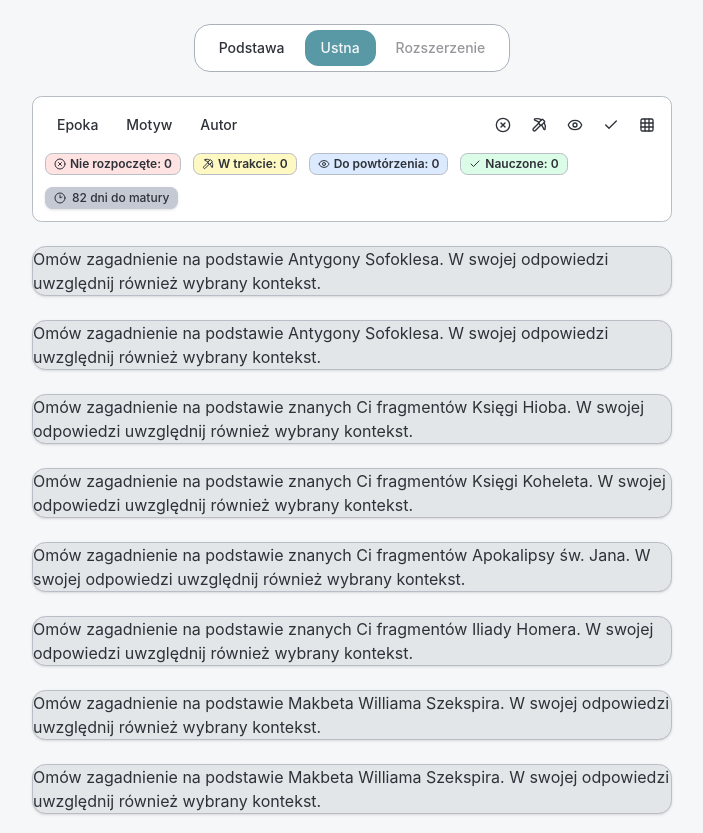
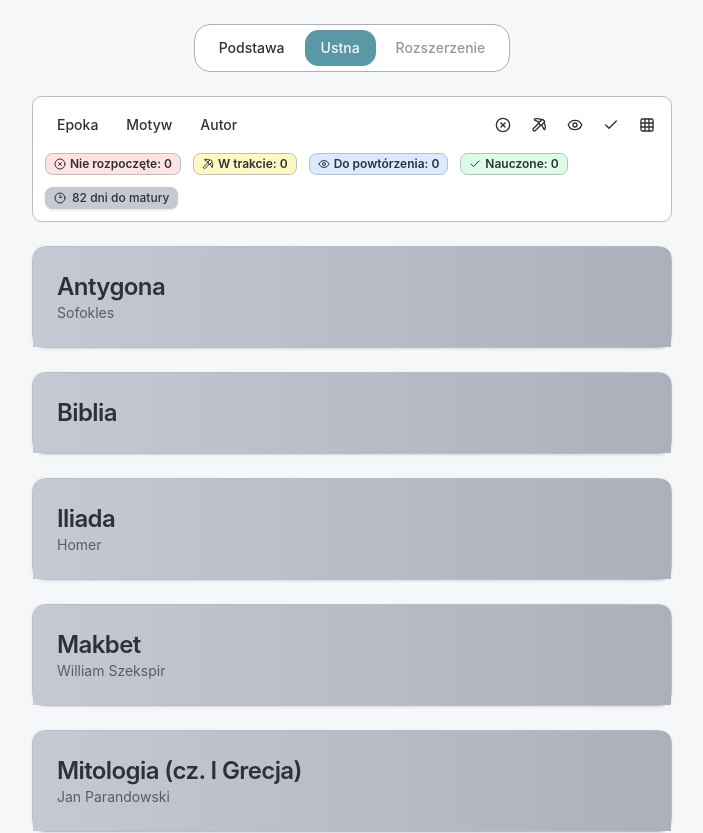
Before and after one commit to pawelz00/matura-check, a React (Vite) app: page /questions in a window 1280 px wide. Shown: the top 833 px of the page, without its empty margins (288-991 px from the left). Built offline with nearby package versions, Linux system fonts and the light colour scheme.

Commit message:
feat: question card wip

```diff
--- /dev/null
+++ b/src/components/question-card/card-header.tsx
@@ -0,0 +1,15 @@
+import { CardHeader, CardTitle } from "@/components/ui/card.tsx";
+import { QuestionsData } from "@/components/question-cards.tsx";
+
+export default function CardHead({ item }: { item: QuestionsData }) {
+  return (
+    <CardHeader className="rounded-t-lg bg-gradient-to-r from-primary to-secondary">
+      <div className="flex items-center justify-between">
+        <div className="space-y-0.1">
+          <CardTitle className="text-2xl font-serif">{item.title}</CardTitle>
+          <p className="text-sm text-secondary-foreground/70">{item.author}</p>
+        </div>
+      </div>
+    </CardHeader>
+  );
+}
--- a/src/components/question-card/single-card.tsx
+++ b/src/components/question-card/single-card.tsx
@@ -1,14 +1,15 @@
-import { Question } from "@/data/data.ts";
 import { Card } from "@/components/ui/card.tsx";
+import CardHead from "@/components/question-card/card-header.tsx";
+import { QuestionsData } from "@/components/question-cards.tsx";
 
 type SingleCardProps = {
-  item: Question;
+  item: QuestionsData;
 };
 
 export default function SingleCard({ item }: SingleCardProps) {
   return (
     <Card className="w-full h-full transition-all hover:shadow-lg">
-      {item.question}
+      <CardHead item={item} />
     </Card>
   );
 }
--- a/src/components/question-cards.tsx
+++ b/src/components/question-cards.tsx
@@ -2,10 +2,28 @@ import { useDataStore } from "@/store/useDataStore";
 import { useFiltersStore } from "@/store/useFiltersStore";
 import { cn } from "@/lib/utils.ts";
 import SingleCard from "@/components/question-card/single-card.tsx";
+import { Questions } from "@/data/data.ts";
+
+export type QuestionsData = {
+  id: number;
+  title: string;
+  author: string | null;
+  questions: Questions;
+};
 
 export default function QuestionCards() {
-  const { questionsData } = useDataStore();
+  const { data } = useDataStore();
   const { view } = useFiltersStore();
+
+  const questionsData: QuestionsData[] = data
+    .filter((el) => el.questions)
+    .map((el) => ({
+      id: el.id,
+      title: el.title,
+      author: el.author,
+      questions: el.questions,
+    }))
+    .flat();
 
   const classNames = {
     grid: "grid grid-cols-2 gap-6",
@@ -14,9 +32,7 @@ export default function QuestionCards() {
 
   return (
     <main className={cn("w-full mt-6 items-center", classNames[view])}>
-      {questionsData.map((item) => (
-        <SingleCard key={item.id} item={item} />
-      ))}
+      {questionsData?.map((item) => <SingleCard key={item.id} item={item} />)}
     </main>
   );
 }
--- a/src/data/data.ts
+++ b/src/data/data.ts
@@ -17,7 +17,7 @@ export type Item = {
     url: string;
     type?: "video" | "article";
   }[];
-  questions: Questions | null;
+  questions: Questions;
 };
 
 export type Items = Item[];
--- a/src/store/useDataStore.ts
+++ b/src/store/useDataStore.ts
@@ -1,11 +1,10 @@
 import { create } from "zustand";
-import { appData, Items, Questions } from "@/data/data.ts";
+import { appData, Items } from "@/data/data.ts";
 
 export type Status = "inProgress" | "learned" | "review" | "notStarted";
 
 export interface DataStore {
   data: Items;
-  questionsData: Questions;
   groupedData: Record<string, Items> | null;
   groupBy: "author" | "period" | "motive" | null;
   groupByField: (field: "author" | "period" | "motive" | null) => void;
@@ -23,14 +22,6 @@ export const useDataStore = create<DataStore>((set) => {
 
   return {
     data: appData.sort((a, b) => a.title.localeCompare(b.title)),
-    questionsData: appData
-      .map((el) => {
-        if (el.questions) {
-          return el.questions;
-        }
-        return [];
-      })
-      .flat(),
     groupedData: null,
     groupBy: null,
     statuses: storedStatuses,
```
